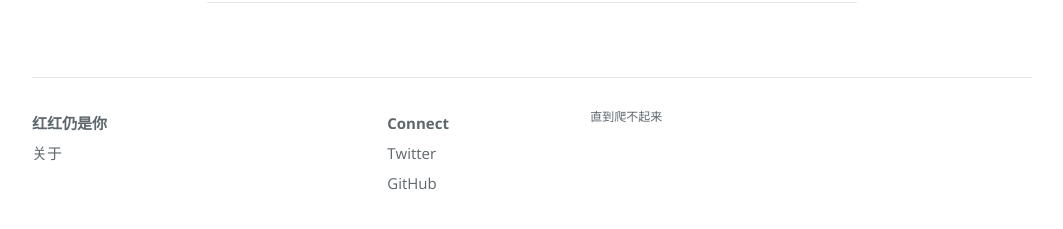
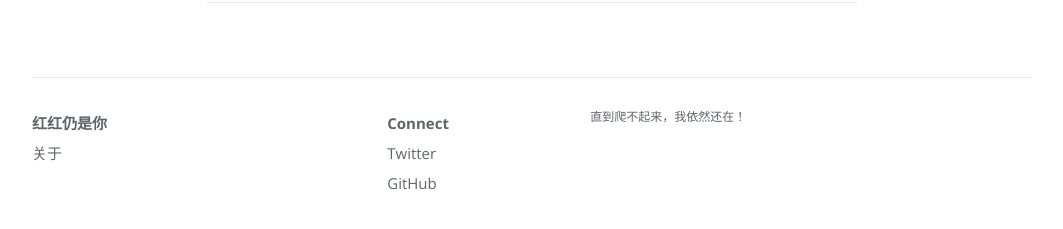
Before and after one commit to justforheart/spider.github.io, a Jekyll site: the page built from index.html, in a window 1280 px wide and 1211 px high. Shown: the part 945-1174 px from the top of the window, without its empty margins (108-1171 px from the left). Built offline with Jekyll 4.4.1, drawn with Linux system fonts in a browser that asks for light colours; nearby versions of some CDN libraries; the list of posts is cut into pages by our own code.

Commit message:
Update _config.yml

```diff
--- a/_config.yml
+++ b/_config.yml
@@ -9,7 +9,7 @@
 title: 红红仍是你
 author: Hong
 description: > # this means to ignore newlines until "baseurl:"
-  直到爬不起来
+  直到爬不起来，我依然还在！
 permalink: /:year/:month/:day/:title/
 paginate: 6
 paginate_path: "/page/:num/"
```
